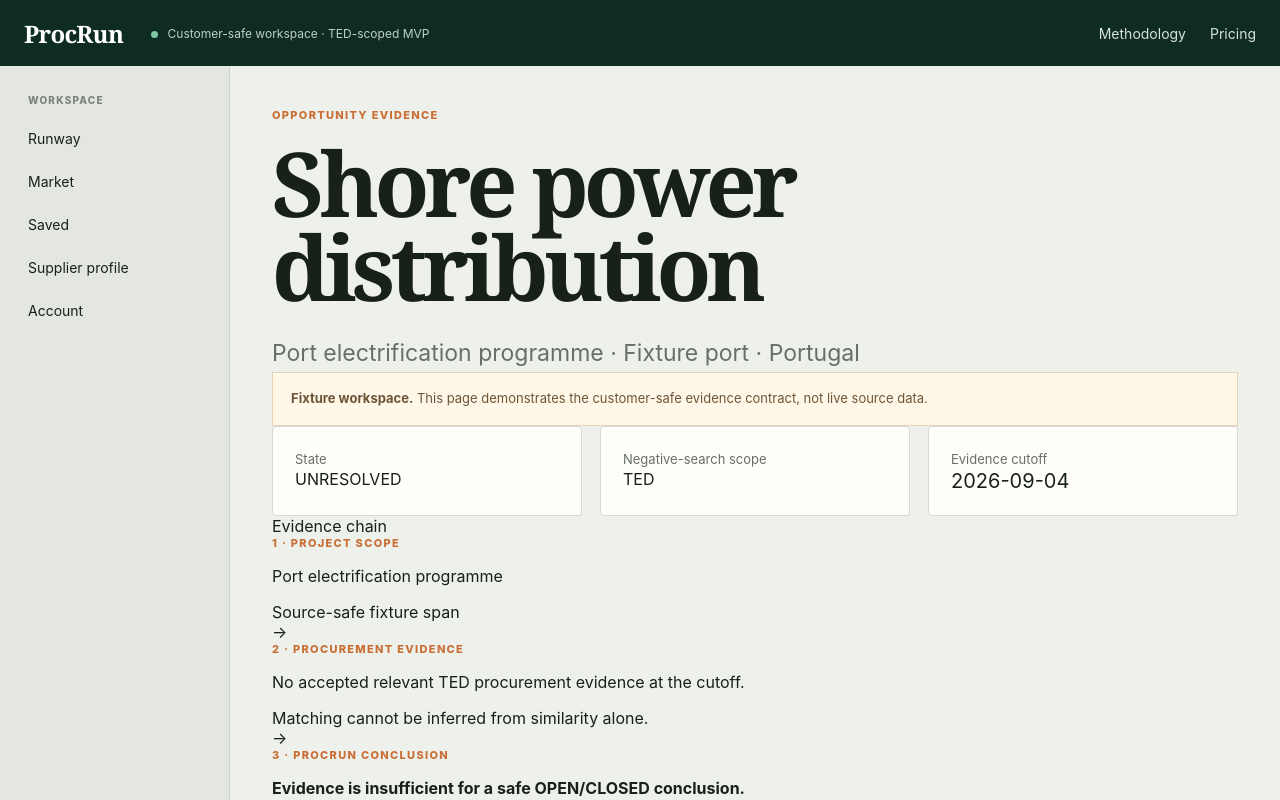
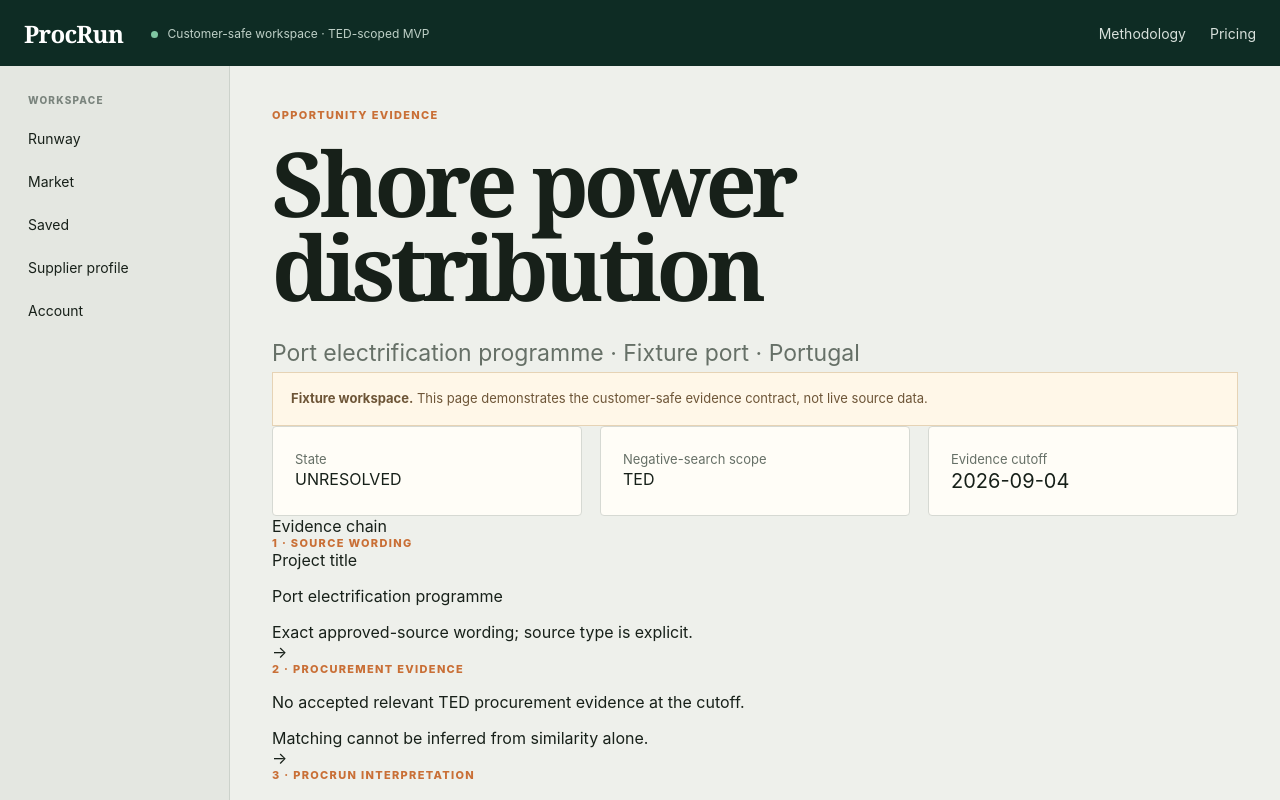
Before and after one commit to martibal/procrun, a Next.js app in the folder web/: page /app/opportunities/opp-port-power in a window 1280 px wide. Shown: the top 800 px of the page. Built offline with nearby package versions, Linux system fonts and the light colour scheme.

Commit message:
Show source wording type on evidence detail

```diff
--- a/web/app/app/opportunities/[id]/page.tsx
+++ b/web/app/app/opportunities/[id]/page.tsx
@@ -10,6 +10,8 @@ export default async function OpportunityPage({ params }: { params: Promise<{ id
   const conclusion = item.state === "OPEN"
     ? item.openWording
     : item.procurementEvidence ?? "Evidence is insufficient for a safe OPEN/CLOSED conclusion.";
+  const evidenceDuplicatesTitle =
+    item.projectEvidenceType === "Project title" && item.projectEvidence === item.projectTitle;
 
   return <>
     <div className="eyebrow">Opportunity evidence</div>
@@ -26,11 +28,17 @@ export default async function OpportunityPage({ params }: { params: Promise<{ id
     <section className="section">
       <div className="section-label">Evidence chain</div>
       <div className="evidence-chain">
-        <div className="chain-node"><div className="eyebrow">1 · Project scope</div><p className="evidence">{item.projectEvidence}</p><div className="micro">Source-safe fixture span</div></div>
+        <div className="chain-node">
+          <div className="eyebrow">1 · Source wording</div>
+          <div className="micro">{item.projectEvidenceType}</div>
+          {!evidenceDuplicatesTitle && <p className="evidence">{item.projectEvidence}</p>}
+          {evidenceDuplicatesTitle && <p className="evidence">{item.projectTitle}</p>}
+          <div className="micro">Exact approved-source wording; source type is explicit.</div>
+        </div>
         <div className="chain-arrow">→</div>
         <div className="chain-node"><div className="eyebrow">2 · Procurement evidence</div><p>{item.procurementEvidence ?? "No accepted relevant TED procurement evidence at the cutoff."}</p><div className="micro">Matching cannot be inferred from similarity alone.</div></div>
         <div className="chain-arrow">→</div>
-        <div className="chain-node"><div className="eyebrow">3 · ProcRun conclusion</div><p><strong>{conclusion}</strong></p><div className="micro">State: {item.state} · coverage: {item.coverage}</div></div>
+        <div className="chain-node"><div className="eyebrow">3 · ProcRun interpretation</div><p><strong>{conclusion}</strong></p><div className="micro">Helper interpretation · state: {item.state} · coverage: {item.coverage}</div></div>
       </div>
     </section>
 
```
